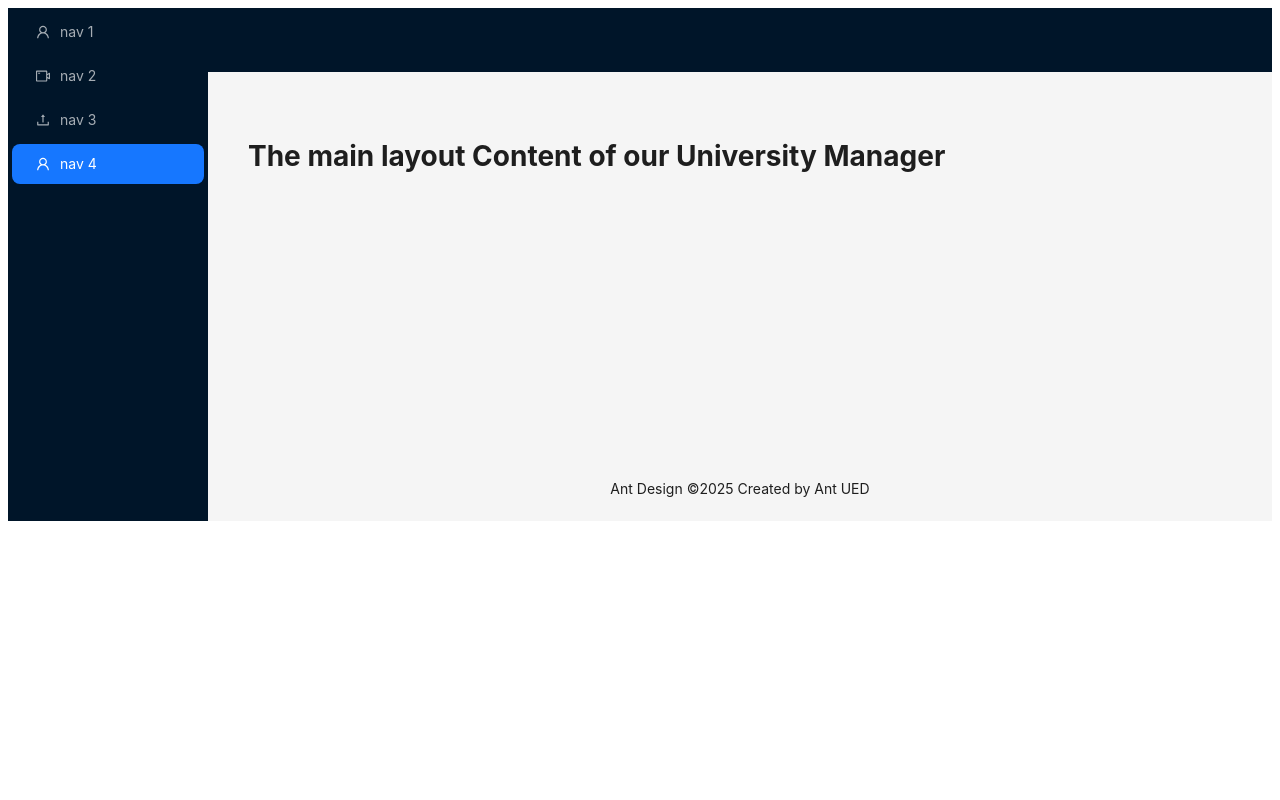
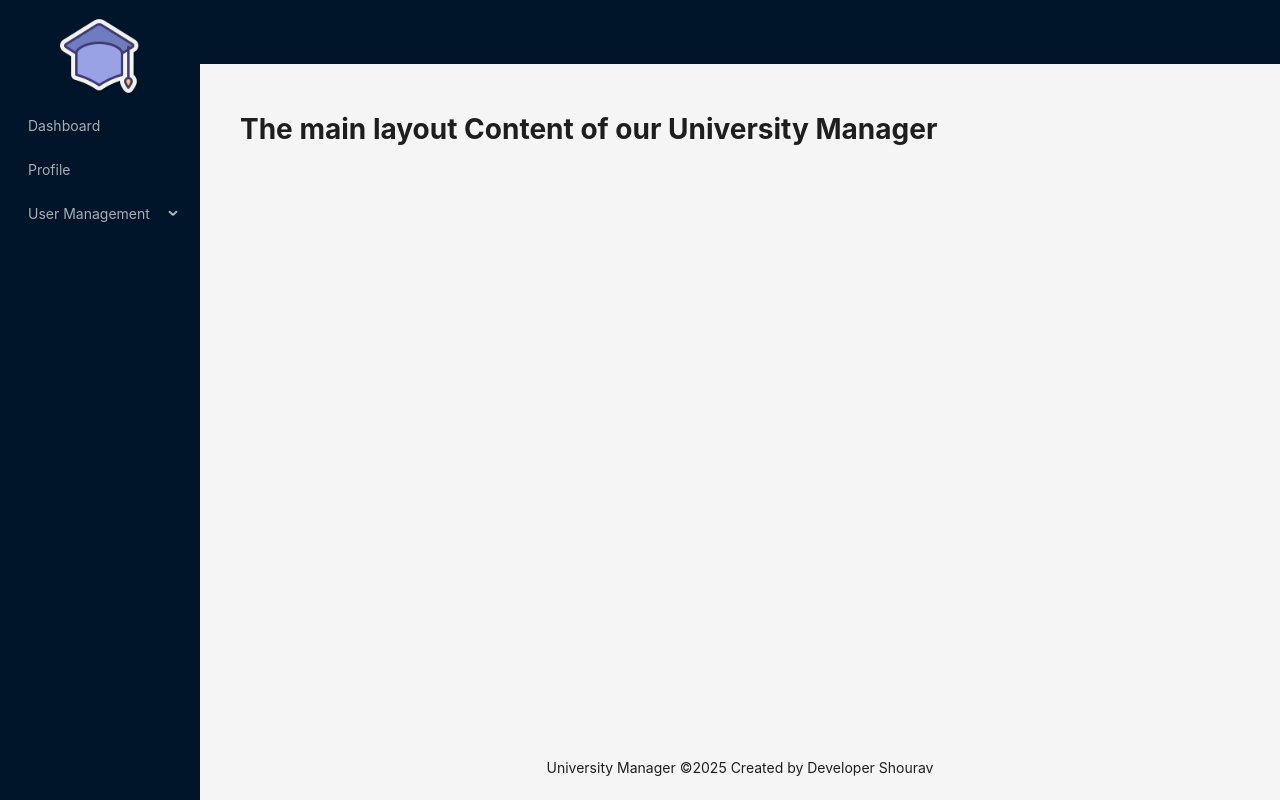
Before and after one commit to developer-shourav/Univiersity_Manager_Frontend, a React (Vite) app: page / in a window 1280 px wide. Built offline with nearby package versions, Linux system fonts and the light colour scheme.

Commit message:
New Route add logo added

```diff
--- a/src/components/layout/MainLayout.tsx
+++ b/src/components/layout/MainLayout.tsx
@@ -1,22 +1,43 @@
 
 import { UploadOutlined, UserOutlined, VideoCameraOutlined } from '@ant-design/icons';
-import { Layout, Menu } from 'antd';
-import { createElement } from 'react';
+import { Layout, Menu, MenuProps } from 'antd';
+import { Children, createElement } from 'react';
 const { Header, Content, Footer, Sider } = Layout;
+import siteLogo from '../../assets/images/logo100.png';
+const items: MenuProps['items'] = [
 
-const items = [UserOutlined, VideoCameraOutlined, UploadOutlined, UserOutlined].map(
-    (icon, index) => ({
-      key: String(index + 1),
-      icon: createElement(icon),
-      label: `nav ${index + 1}`,
-    }),
-  );
+    {
+        key: 'hareKrishna1',
+        label: 'Dashboard'
+    },
+    {
+        key: 'hareKrishna2',
+        label: 'Profile'
+    },
+    {
+        key: 'hareKrishna3',
+        label: 'User Management',
+        children: [
+            {
+                key: 'hareKrishna31',
+                label: 'Create Admin'
+            },
+            {
+                key: 'hareKrishna32',
+                label: 'Create User'
+            },
+        ]
+    },
+
+
+
+];
 
 
 
 const MainLayout = () => {
   return (
-    <Layout>
+    <Layout style={{height:'100vh'}}>
       <Sider
         breakpoint="lg"
         collapsedWidth="0"
@@ -27,7 +48,9 @@ const MainLayout = () => {
           console.log(collapsed, type);
         }}
       >
-        <div className="demo-logo-vertical" />
+        <div style={{display: 'flex', justifyContent: 'center', padding:'16px 0 6px 0'}}>
+            <img style={{width: '80px'}} src={siteLogo} alt="University Manager Logo" />
+        </div>
         <Menu
           theme="dark"
           mode="inline"
@@ -48,7 +71,7 @@ const MainLayout = () => {
           </div>
         </Content>
         <Footer style={{ textAlign: "center" }}>
-          Ant Design ©{new Date().getFullYear()} Created by Ant UED
+          University Manager ©{new Date().getFullYear()} Created by Developer Shourav
         </Footer>
       </Layout>
     </Layout>
--- a/src/index.css
+++ b/src/index.css
@@ -0,0 +1,5 @@
+*{
+    box-sizing: border-box;
+    padding: 0;
+    margin: 0;
+}
```
